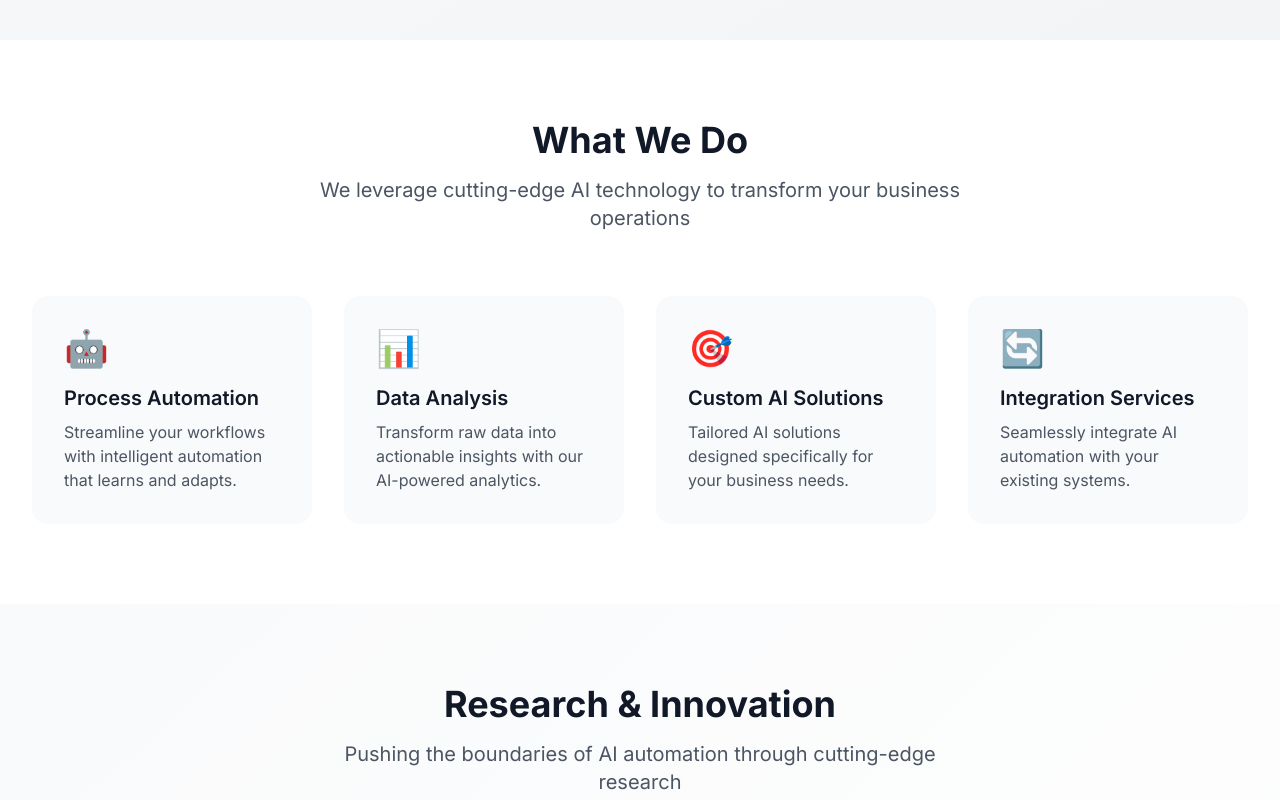
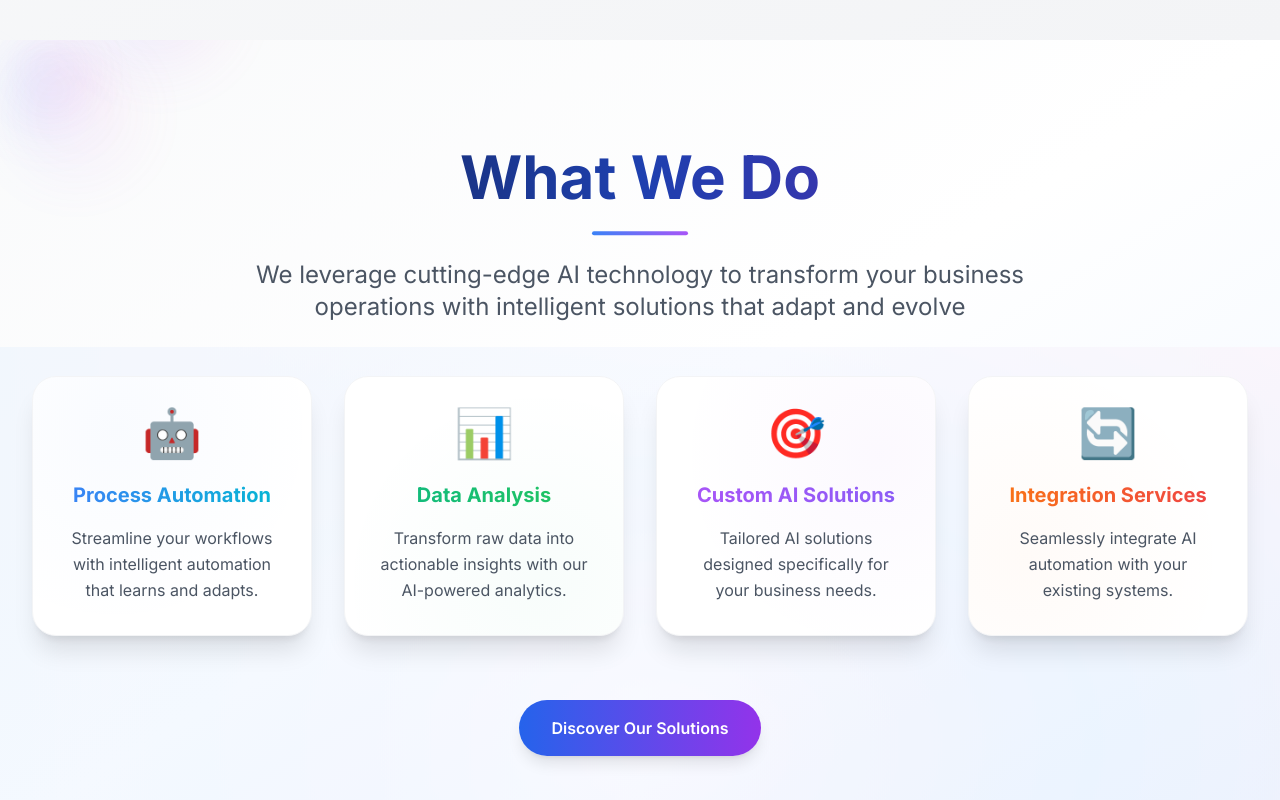
Before and after one commit to CX3302/businessWebsite, a Next.js app: page / in a window 1280 px wide. Shown: the part 760-1560 px from the top of the page. Built offline with nearby package versions, Linux system fonts and the light colour scheme.

Commit message:
Enhanced WhatWeDo component with 3D animations and interactive effects

```diff
--- a/app/components/WhatWeDo.tsx
+++ b/app/components/WhatWeDo.tsx
@@ -1,75 +1,322 @@
 'use client';
 
-import { motion } from 'framer-motion';
+import { motion, useScroll, useTransform, useSpring } from 'framer-motion';
+import { useRef, useState } from 'react';
 
 const features = [
   {
     title: 'Process Automation',
     description: 'Streamline your workflows with intelligent automation that learns and adapts.',
-    icon: '🤖'
+    icon: '🤖',
+    color: 'from-blue-500 to-cyan-500',
+    bgPattern: 'radial-gradient(circle at 30% 20%, rgba(59, 130, 246, 0.1) 0%, transparent 70%)'
   },
   {
     title: 'Data Analysis',
     description: 'Transform raw data into actionable insights with our AI-powered analytics.',
-    icon: '📊'
+    icon: '📊',
+    color: 'from-emerald-500 to-green-500',
+    bgPattern: 'radial-gradient(circle at 70% 80%, rgba(16, 185, 129, 0.1) 0%, transparent 70%)'
   },
   {
     title: 'Custom AI Solutions',
     description: 'Tailored AI solutions designed specifically for your business needs.',
-    icon: '🎯'
+    icon: '🎯',
+    color: 'from-purple-500 to-violet-500',
+    bgPattern: 'radial-gradient(circle at 80% 30%, rgba(147, 51, 234, 0.1) 0%, transparent 70%)'
   },
   {
     title: 'Integration Services',
     description: 'Seamlessly integrate AI automation with your existing systems.',
-    icon: '🔄'
+    icon: '🔄',
+    color: 'from-orange-500 to-red-500',
+    bgPattern: 'radial-gradient(circle at 20% 70%, rgba(249, 115, 22, 0.1) 0%, transparent 70%)'
   }
 ];
 
+// Floating orb component for background animation
+const FloatingOrb = ({ delay = 0, duration = 20, size = 100, opacity = 0.1 }: {
+  delay?: number;
+  duration?: number;
+  size?: number;
+  opacity?: number;
+}) => {
+  return (
+    <motion.div
+      className="absolute rounded-full bg-gradient-to-r from-blue-400 via-purple-500 to-pink-400 blur-xl"
+      style={{
+        width: size,
+        height: size,
+        opacity: opacity,
+      }}
+      animate={{
+        x: [0, 100, 0, -100, 0],
+        y: [0, -100, 0, 100, 0],
+        scale: [1, 1.2, 1, 0.8, 1],
+      }}
+      transition={{
+        duration: duration,
+        delay: delay,
+        repeat: Infinity,
+        ease: "easeInOut",
+      }}
+    />
+  );
+};
+
+// 3D Feature Card Component
+const FeatureCard = ({ feature, index }: { feature: typeof features[0]; index: number }) => {
+  const [isHovered, setIsHovered] = useState(false);
+  const cardRef = useRef<HTMLDivElement>(null);
+
+  const springConfig = { stiffness: 100, damping: 15 };
+  const x = useSpring(0, springConfig);
+  const y = useSpring(0, springConfig);
+  const rotateX = useSpring(0, springConfig);
+  const rotateY = useSpring(0, springConfig);
+
+  const handleMouseMove = (event: React.MouseEvent<HTMLDivElement>) => {
+    if (!cardRef.current) return;
+
+    const rect = cardRef.current.getBoundingClientRect();
+    const centerX = rect.left + rect.width / 2;
+    const centerY = rect.top + rect.height / 2;
+
+    const rotateXValue = (event.clientY - centerY) / 10;
+    const rotateYValue = (centerX - event.clientX) / 10;
+
+    rotateX.set(rotateXValue);
+    rotateY.set(rotateYValue);
+    x.set((event.clientX - centerX) / 20);
+    y.set((event.clientY - centerY) / 20);
+  };
+
+  const handleMouseLeave = () => {
+    setIsHovered(false);
+    rotateX.set(0);
+    rotateY.set(0);
+    x.set(0);
+    y.set(0);
+  };
+
+  return (
+    <motion.div
+      ref={cardRef}
+      className="relative group cursor-pointer"
+      style={{
+        x,
+        y,
+        rotateX,
+        rotateY,
+        transformStyle: "preserve-3d",
+      }}
+      initial={{ opacity: 0, z: -100 }}
+      whileInView={{ opacity: 1, z: 0 }}
+      viewport={{ once: true }}
+      transition={{
+        duration: 0.8,
+        delay: index * 0.2,
+        type: "spring",
+        stiffness: 100,
+        damping: 15
+      }}
+      onMouseMove={handleMouseMove}
+      onMouseEnter={() => setIsHovered(true)}
+      onMouseLeave={handleMouseLeave}
+      whileHover={{ scale: 1.05 }}
+    >
+      {/* Card Background with Gradient */}
+      <div
+        className="relative bg-white rounded-3xl p-8 shadow-xl border border-gray-100 overflow-hidden transition-all duration-500"
+        style={{
+          background: isHovered ? `linear-gradient(135deg, white 0%, rgba(255,255,255,0.9) 100%), ${feature.bgPattern}` : 'white',
+          transform: isHovered ? 'translateZ(20px)' : 'translateZ(0px)',
+        }}
+      >
+        {/* Animated Background Pattern */}
+        <div className="absolute inset-0 opacity-30">
+          <motion.div
+            className="absolute inset-0"
+            style={{ background: feature.bgPattern }}
+            animate={{
+              backgroundPosition: isHovered ? ['0% 0%', '100% 100%'] : ['0% 0%', '0% 0%'],
+            }}
+            transition={{ duration: 2, repeat: Infinity, repeatType: "reverse" }}
+          />
+        </div>
+
+        {/* Floating Icon */}
+        <motion.div
+          className="relative z-10 text-5xl mb-6 flex justify-center"
+          animate={{
+            y: isHovered ? [-5, 5, -5] : [0],
+            rotateY: isHovered ? [0, 360] : [0],
+          }}
+          transition={{
+            y: { duration: 2, repeat: Infinity, ease: "easeInOut" },
+            rotateY: { duration: 1.5, ease: "easeInOut" }
+          }}
+          style={{
+            transformStyle: "preserve-3d",
+            transform: isHovered ? 'translateZ(30px)' : 'translateZ(10px)',
+          }}
+        >
+          {feature.icon}
+        </motion.div>
+
+        {/* Title with Gradient */}
+        <motion.h3
+          className={`text-xl font-bold mb-4 text-center bg-gradient-to-r ${feature.color} bg-clip-text text-transparent`}
+          style={{
+            transform: isHovered ? 'translateZ(20px)' : 'translateZ(0px)',
+          }}
+          animate={{
+            backgroundPosition: isHovered ? ['0% 50%', '100% 50%', '0% 50%'] : ['0% 50%'],
+          }}
+          transition={{ duration: 2, repeat: Infinity }}
+        >
+          {feature.title}
+        </motion.h3>
+
+        {/* Description */}
+        <motion.p
+          className="text-gray-600 text-center leading-relaxed"
+          style={{
+            transform: isHovered ? 'translateZ(15px)' : 'translateZ(0px)',
+          }}
+        >
+          {feature.description}
+        </motion.p>
+
+        {/* Glow Effect */}
+        <motion.div
+          className={`absolute inset-0 rounded-3xl bg-gradient-to-r ${feature.color} opacity-0 blur-xl -z-10`}
+          animate={{
+            opacity: isHovered ? 0.2 : 0,
+          }}
+          transition={{ duration: 0.3 }}
+        />
+
+        {/* Interactive Particles */}
+        {isHovered && (
+          <div className="absolute inset-0 pointer-events-none">
+            {[...Array(6)].map((_, i) => (
+              <motion.div
+                key={i}
+                className="absolute w-1 h-1 bg-blue-400 rounded-full"
+                initial={{
+                  x: Math.random() * 300,
+                  y: Math.random() * 200,
+                  opacity: 0,
+                }}
+                animate={{
+                  y: Math.random() * 200 - 50,
+                  opacity: [0, 1, 0],
+                }}
+                transition={{
+                  duration: 2,
+                  delay: i * 0.1,
+                  repeat: Infinity,
+                }}
+              />
+            ))}
+          </div>
+        )}
+      </div>
+    </motion.div>
+  );
+};
+
 const WhatWeDo = () => {
+  const containerRef = useRef<HTMLElement>(null);
+  const { scrollYProgress } = useScroll({
+    target: containerRef,
+    offset: ["start end", "end start"]
+  });
+
+  const backgroundY = useTransform(scrollYProgress, [0, 1], ["0%", "50%"]);
+  const textY = useTransform(scrollYProgress, [0, 1], ["0%", "20%"]);
+
   return (
-    <section className="py-20 bg-white">
-      <div className="max-w-7xl mx-auto px-4 sm:px-6 lg:px-8">
-        <div className="text-center mb-16">
+    <section ref={containerRef} className="relative py-20 bg-gradient-to-br from-gray-50 via-white to-blue-50 overflow-hidden">
+      {/* Animated Background Elements */}
+      <div className="absolute inset-0 overflow-hidden">
+        <FloatingOrb delay={0} duration={25} size={120} opacity={0.08} />
+        <FloatingOrb delay={5} duration={30} size={80} opacity={0.06} />
+        <FloatingOrb delay={10} duration={20} size={150} opacity={0.04} />
+        <FloatingOrb delay={15} duration={35} size={100} opacity={0.07} />
+      </div>
+
+      {/* Mesh Gradient Background */}
+      <motion.div
+        className="absolute inset-0 opacity-30"
+        style={{ y: backgroundY }}
+      >
+        <div className="absolute inset-0 bg-gradient-to-r from-blue-100 via-purple-50 to-pink-100" />
+        <div className="absolute inset-0 bg-[radial-gradient(ellipse_at_center,_var(--tw-gradient-stops))] from-transparent via-blue-100 to-transparent" />
+      </motion.div>
+
+      <div className="relative z-10 max-w-7xl mx-auto px-4 sm:px-6 lg:px-8">
+        {/* Header Section */}
+        <motion.div
+          className="text-center mb-20"
+          style={{ y: textY }}
+        >
           <motion.h2
-            className="text-4xl font-bold text-gray-900 mb-4"
-            initial={{ opacity: 0, y: 20 }}
-            whileInView={{ opacity: 1, y: 0 }}
+            className="text-5xl md:text-6xl font-bold mb-6 bg-gradient-to-r from-gray-900 via-blue-800 to-purple-800 bg-clip-text text-transparent"
+            initial={{ opacity: 0, y: 50, scale: 0.9 }}
+            whileInView={{ opacity: 1, y: 0, scale: 1 }}
             viewport={{ once: true }}
-            transition={{ duration: 0.6 }}
+            transition={{ duration: 0.8, type: "spring", stiffness: 100 }}
           >
             What We Do
           </motion.h2>
+
+          <motion.div
+            className="w-24 h-1 bg-gradient-to-r from-blue-500 to-purple-500 mx-auto mb-6 rounded-full"
+            initial={{ width: 0 }}
+            whileInView={{ width: 96 }}
+            viewport={{ once: true }}
+            transition={{ duration: 1, delay: 0.5 }}
+          />
+
           <motion.p
-            className="text-xl text-gray-600 max-w-2xl mx-auto"
-            initial={{ opacity: 0, y: 20 }}
+            className="text-xl md:text-2xl text-gray-600 max-w-3xl mx-auto leading-relaxed"
+            initial={{ opacity: 0, y: 30 }}
             whileInView={{ opacity: 1, y: 0 }}
             viewport={{ once: true }}
-            transition={{ duration: 0.6, delay: 0.2 }}
+            transition={{ duration: 0.8, delay: 0.3 }}
           >
-            We leverage cutting-edge AI technology to transform your business operations
+            We leverage cutting-edge AI technology to transform your business operations with intelligent solutions that adapt and evolve
           </motion.p>
+        </motion.div>
+
+        {/* Features Grid */}
+        <div className="grid grid-cols-1 md:grid-cols-2 lg:grid-cols-4 gap-8">
+          {features.map((feature, index) => (
+            <FeatureCard key={feature.title} feature={feature} index={index} />
+          ))}
         </div>
 
-        <div className="grid grid-cols-1 md:grid-cols-2 lg:grid-cols-4 gap-8">
-          {features.map((feature, index) => (
-            <motion.div
-              key={feature.title}
-              className="bg-gray-50 rounded-2xl p-8 hover:shadow-lg transition-shadow"
-              initial={{ opacity: 0, y: 20 }}
-              whileInView={{ opacity: 1, y: 0 }}
-              viewport={{ once: true }}
-              transition={{ duration: 0.6, delay: index * 0.1 }}
-            >
-              <div className="text-4xl mb-4">{feature.icon}</div>
-              <h3 className="text-xl font-semibold text-gray-900 mb-2">
-                {feature.title}
-              </h3>
-              <p className="text-gray-600">
-                {feature.description}
-              </p>
-            </motion.div>
-          ))}
-        </div>
+        {/* Bottom CTA */}
+        <motion.div
+          className="text-center mt-16"
+          initial={{ opacity: 0 }}
+          whileInView={{ opacity: 1 }}
+          viewport={{ once: true }}
+          transition={{ duration: 1, delay: 1 }}
+        >
+          <motion.button
+            className="px-8 py-4 bg-gradient-to-r from-blue-600 to-purple-600 text-white font-semibold rounded-full shadow-lg hover:shadow-xl transition-all duration-300"
+            whileHover={{
+              scale: 1.05,
+              boxShadow: "0 20px 40px rgba(0,0,0,0.2)"
+            }}
+            whileTap={{ scale: 0.95 }}
+          >
+            Discover Our Solutions
+          </motion.button>
+        </motion.div>
       </div>
     </section>
   );
```
